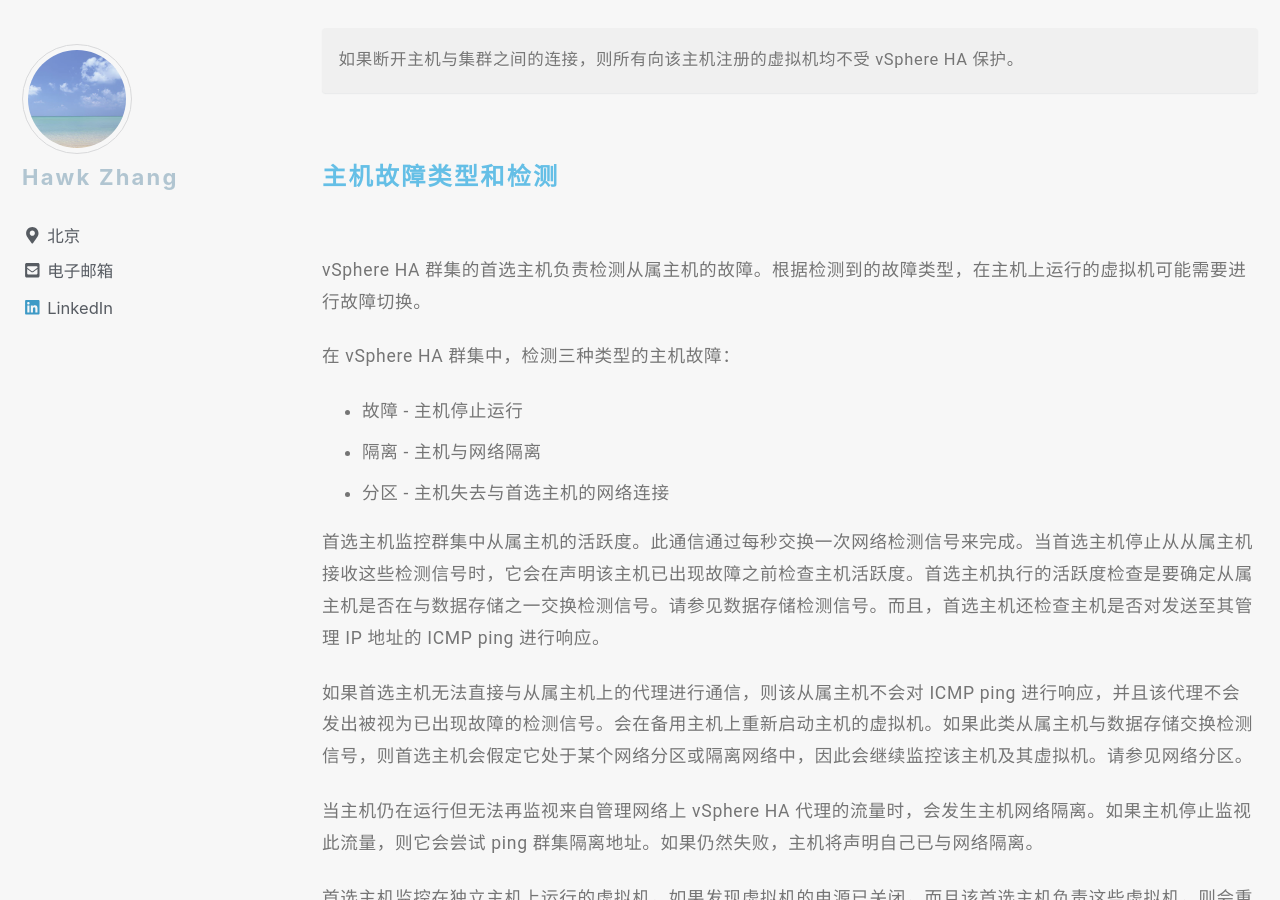
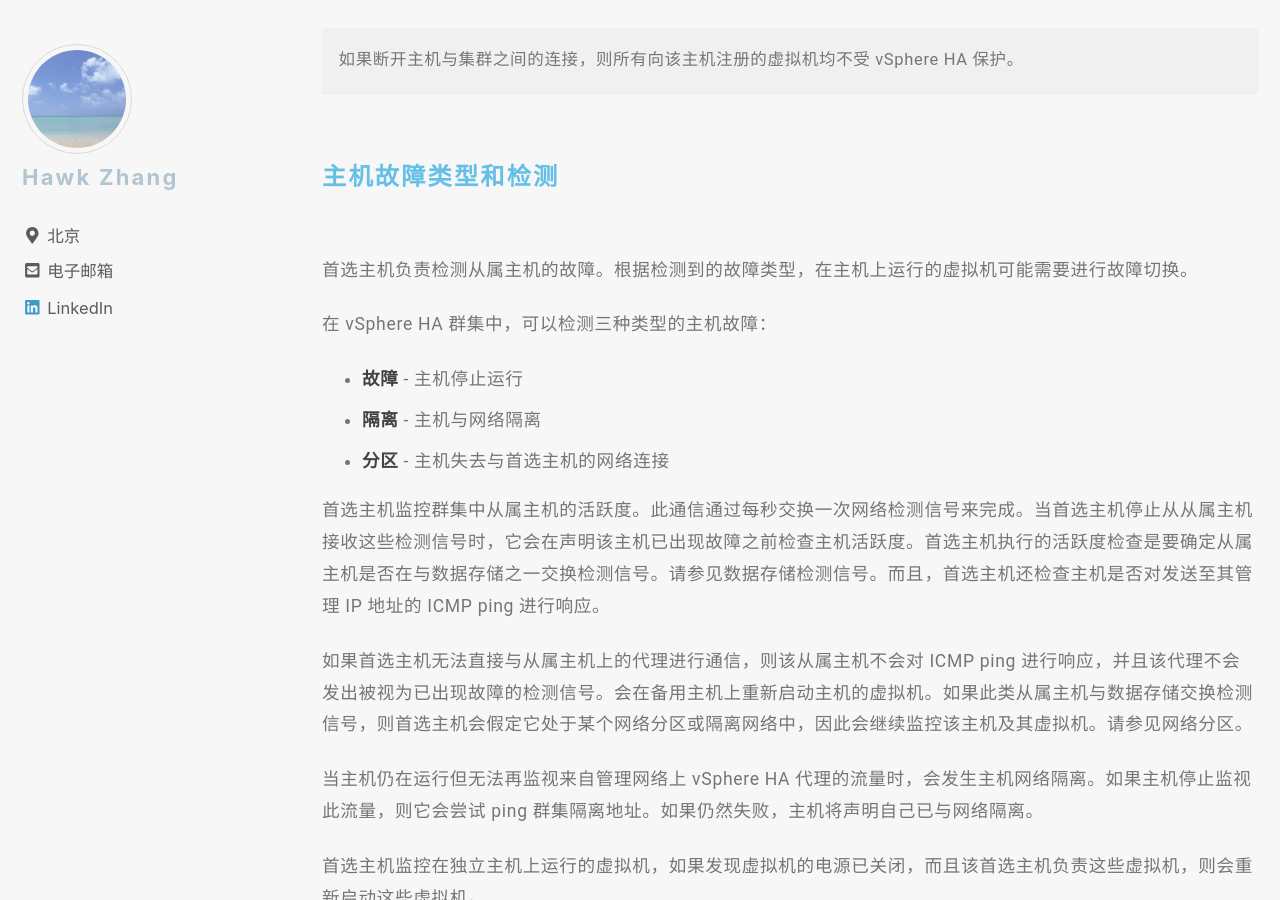
Before and after one commit to narru888/linotes_note, a Jekyll site: the page built from _posts/virtualizaion/2018-04-01-vsphere.ha.md, in a window 1280 px wide and 900 px high, scrolled down 7150 px. Built offline with Jekyll 4.4.1, drawn with Linux system fonts in a browser that asks for light colours; nearby versions of some CDN libraries; a script that is not in the unit is left out.

Commit message:
update on 2018-11-29 11:23:01 CST

```diff
--- a/_posts/virtualizaion/2018-04-01-vsphere.ha.md
+++ b/_posts/virtualizaion/2018-04-01-vsphere.ha.md
@@ -208,13 +208,13 @@ vSphere HA 可以将虚拟机及其所驻留的主机集中在集群内，从而
 
 #### 主机故障类型和检测
 
-vSphere HA 群集的首选主机负责检测从属主机的故障。根据检测到的故障类型，在主机上运行的虚拟机可能需要进行故障切换。
+首选主机负责检测从属主机的故障。根据检测到的故障类型，在主机上运行的虚拟机可能需要进行故障切换。
 
-在 vSphere HA 群集中，检测三种类型的主机故障：
+在 vSphere HA 群集中，可以检测三种类型的主机故障：
 
-* 故障 - 主机停止运行
-* 隔离 - 主机与网络隔离
-* 分区 - 主机失去与首选主机的网络连接
+* **故障** - 主机停止运行
+* **隔离** - 主机与网络隔离
+* **分区** - 主机失去与首选主机的网络连接
 
 首选主机监控群集中从属主机的活跃度。此通信通过每秒交换一次网络检测信号来完成。当首选主机停止从从属主机接收这些检测信号时，它会在声明该主机已出现故障之前检查主机活跃度。首选主机执行的活跃度检查是要确定从属主机是否在与数据存储之一交换检测信号。请参见数据存储检测信号。而且，首选主机还检查主机是否对发送至其管理 IP 地址的 ICMP ping 进行响应。
 
```
